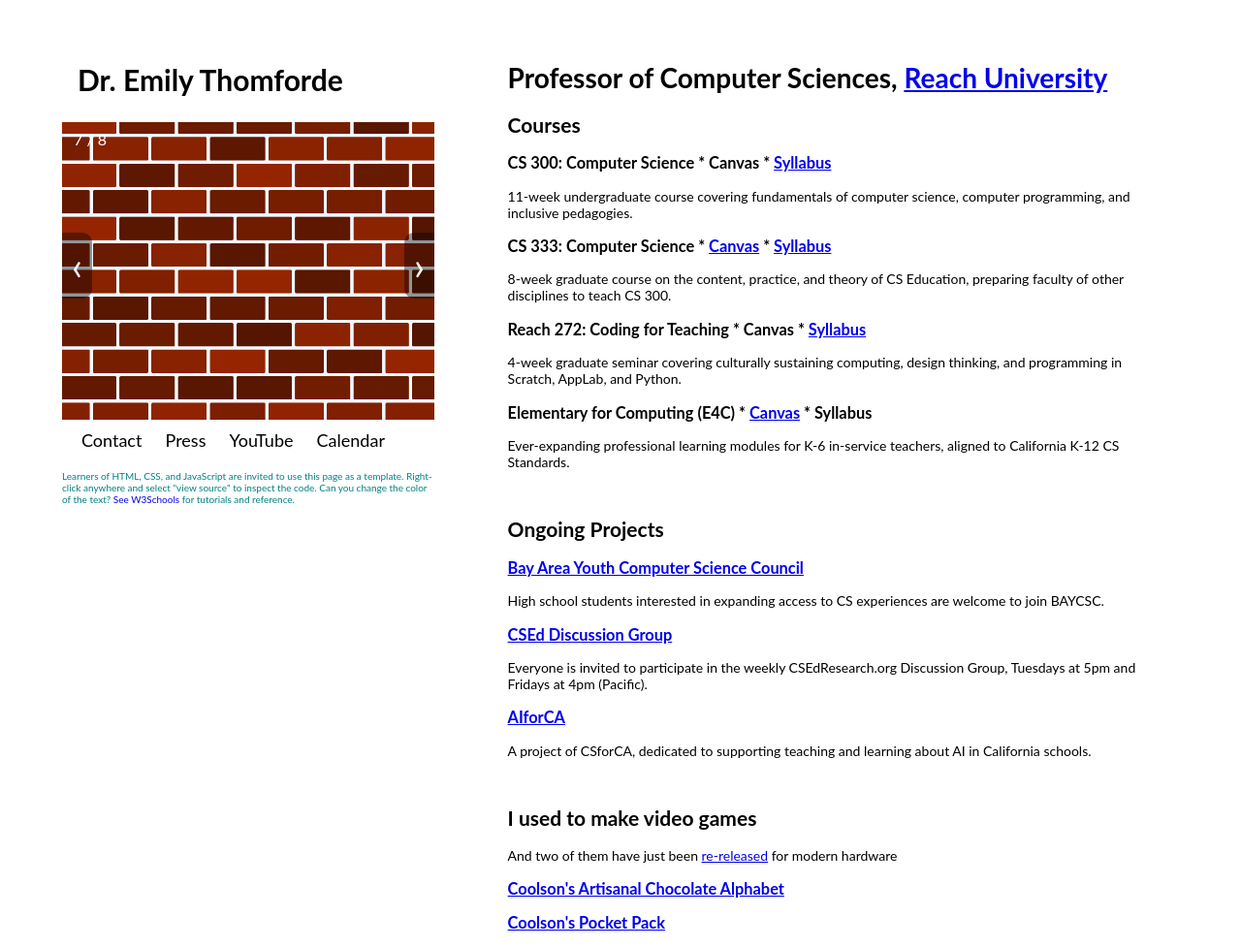
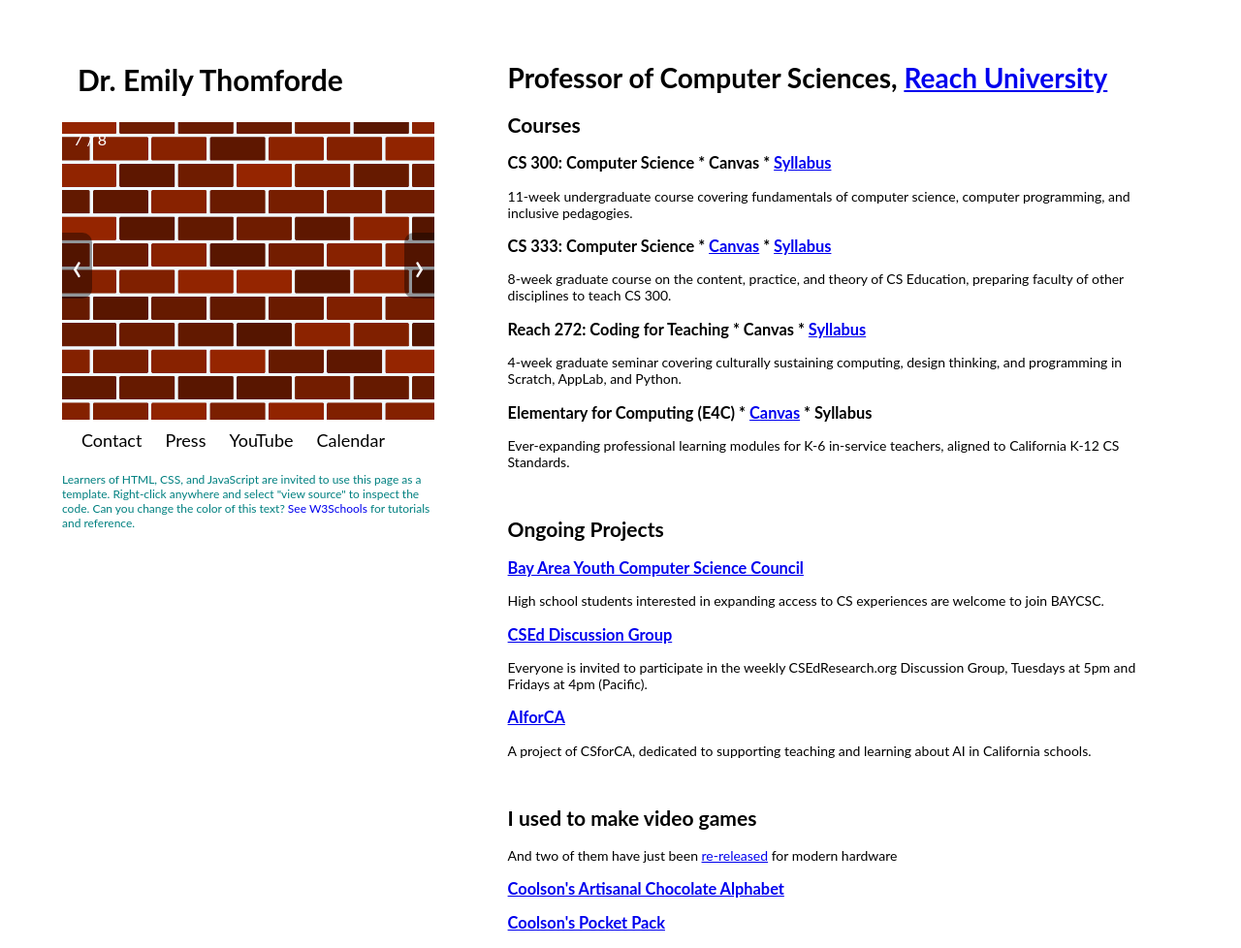
Before and after one commit to thegrene/thegrene.github.io, a Jekyll site: the page index.html, which Jekyll copies as it is, in a window 1280 px wide and 978 px high. Shown: the whole window at 97% size. Built offline with Jekyll 4.4.1, drawn with Linux system fonts in a browser that asks for light colours.

Commit message:
slightly prettify html text

```diff
--- a/index.html
+++ b/index.html
@@ -61,7 +61,7 @@
 </div>
 
 
-<p>Learners of HTML, CSS, and JavaScript are invited to use this page as a template. Right-click anywhere and select "view source" to inspect the code. Can you change the color of the text? <a href="https://www.w3schools.com">See W3Schools</a> for tutorials and reference.<p>
+<p>Learners of HTML, CSS, and JavaScript are invited to use this page as a template. Right-click anywhere and select "view source" to inspect the code. Can you change the color of this text? <a href="https://www.w3schools.com">See W3Schools</a> for tutorials and reference.<p>
 
 </div>
 
--- a/style.css
+++ b/style.css
@@ -86,7 +86,7 @@
 
 .sidenav p {
  font-family: "Lato", sans-serif;
- font-size: 10px;
+ font-size: 12px;
  color: teal;
 }
 
```
